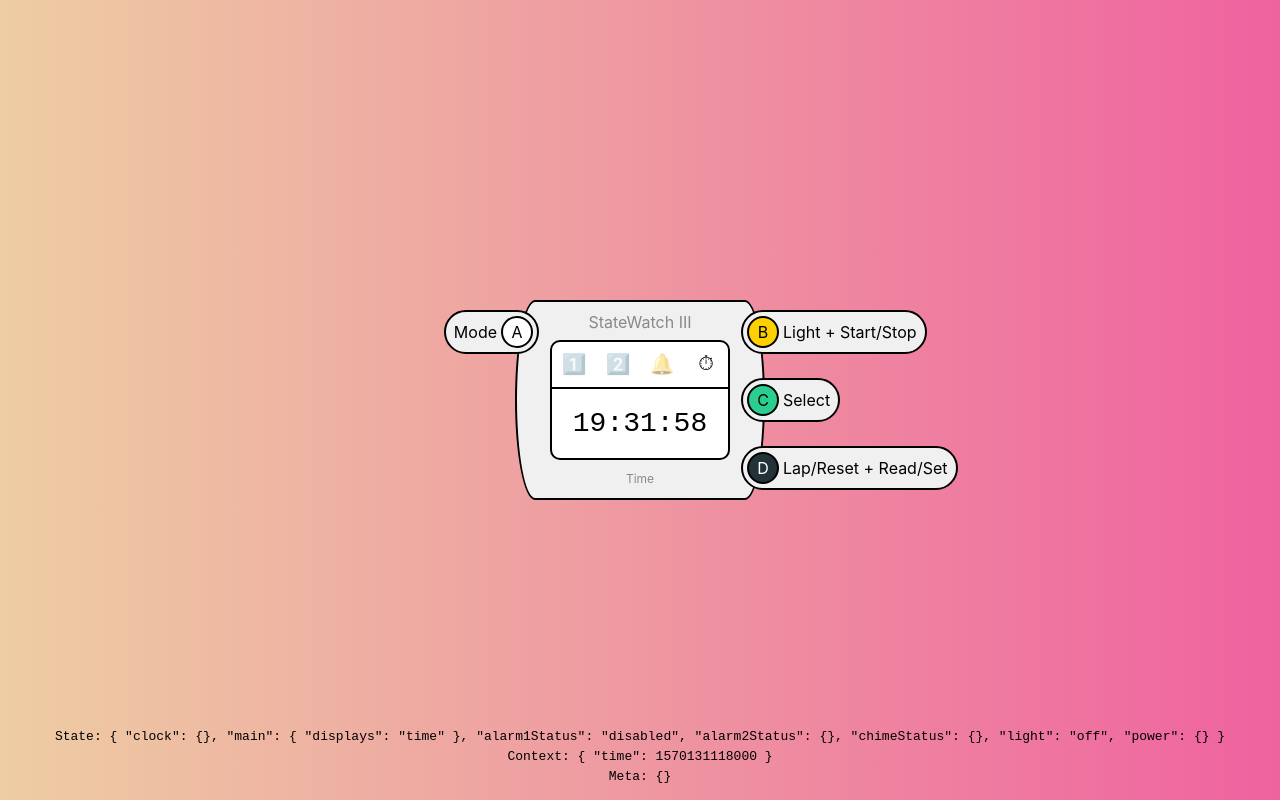
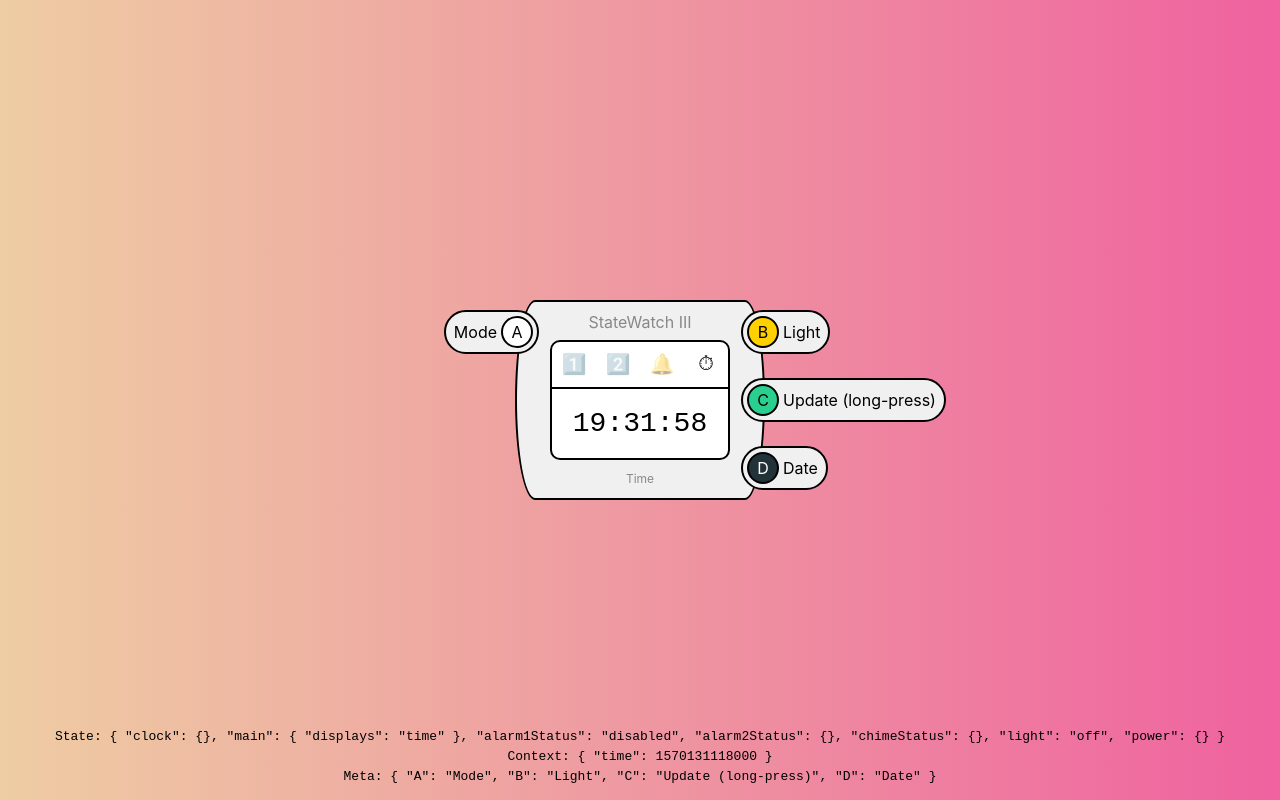
Before and after one commit to doup/statewatch, an Angular app: page / in a window 1280 px wide. Built offline with nearby package versions, Linux system fonts and the light colour scheme.

Commit message:
Save latest changes (???)

```diff
--- a/src/app/app.component.html
+++ b/src/app/app.component.html
@@ -23,7 +23,9 @@
                 </div>
                 <div *ngIf="state.matches('main.displays.alarm2')">00:00</div>
                 <div *ngIf="state.matches('main.displays.chime')">ON/OFF</div>
-                <div *ngIf="state.matches('main.displays.stopwatch')">00:00:00</div>
+                <div *ngIf="state.matches('main.displays.stopwatch.zero')">00:00:00</div>
+                <div *ngIf="state.matches('main.displays.stopwatch.config.run.on')">running</div>
+                <div *ngIf="state.matches('main.displays.stopwatch.config.run.off')">stopped</div>
             </div>
         </div>
         <div class="watch__section">
@@ -36,14 +38,14 @@
             <div *ngIf="state.matches('main.displays.chime')">Chime</div>
             <div *ngIf="state.matches('main.displays.stopwatch')">Stopwatch</div>
         </div>
-        <div class="button" [ngClass]="'button--' + (button.value.toLowerCase())" *ngFor="let button of buttons" (mousedown)="down(button.value)" (mouseup)="up(button.value)">
-            <div class="__label">{{ button.label }}</div>
-            <div class="__button">{{ button.value }}</div>
+        <div class="button" [ngClass]="'button--' + (btn.toLowerCase())" *ngFor="let btn of buttons" (mousedown)="down(btn)" (mouseup)="up(btn)">
+            <div class="__label">{{ meta[btn] }}</div>
+            <div class="__button">{{ btn }}</div>
         </div>
     </div>
 </div>
 <div class="debug">
     <code>State: {{ state.value | json }}</code><br>
     <code>Context: {{ state.context | json }}</code><br>
-    <code>Meta: {{ state.meta | json }}</code>
+    <code>Meta: {{ meta | json }}</code>
 </div>
--- a/src/app/app.component.ts
+++ b/src/app/app.component.ts
@@ -11,6 +11,12 @@ const machine = Machine({
         time: Date.now(),
     },
     type: 'parallel',
+    meta: {
+        A: 'Mode',
+        B: 'Light',
+        C: '',
+        D: '',
+    },
     states: {
         clock: {
             invoke: {
@@ -32,8 +38,12 @@ const machine = Machine({
                             on: {
                                 // TODO: (HISTORY_HACK) this should be just "alarm1", see: https://github.com/davidkpiano/xstate/issues/686
                                 A_DOWN: 'alarm1.lastMode',
+                                C_DOWN: 'wait',
                                 D_DOWN: 'date',
-                                C_DOWN: 'wait',
+                            },
+                            meta: {
+                                C: 'Update (long-press)',
+                                D: 'Date',
                             },
                         },
                         wait: {
@@ -133,6 +143,9 @@ const machine = Machine({
                                 A_DOWN: 'alarm2',
                                 C_DOWN: 'updateAlarm1',
                             },
+                            meta: {
+                                C: 'Change',
+                            },
                         },
                         updateAlarm1: {
                             initial: 'hours',
@@ -181,6 +194,9 @@ const machine = Machine({
                                     on: {
                                         B_DOWN: 'config',
                                     },
+                                    meta: {
+                                        B: 'Start',
+                                    },
                                 },
                                 config: {
                                     type: 'parallel',
@@ -216,11 +232,18 @@ const machine = Machine({
                                                     on: {
                                                         B_DOWN: 'off',
                                                     },
+                                                    meta: {
+                                                        B: 'Stop',
+                                                    },
                                                 },
                                                 off: {
                                                     on: {
                                                         B_DOWN: 'on',
-                                                    }
+                                                    },
+                                                    meta: {
+                                                        B: 'Start',
+                                                        D: 'Reset',
+                                                    },
                                                 },
                                             },
                                         },
@@ -234,6 +257,11 @@ const machine = Machine({
                             },
                             on: {
                                 A_DOWN: 'time',
+                            },
+                            meta: {
+                                B: '',
+                                C: '',
+                                D: '',
                             },
                         },
                     }
@@ -299,7 +327,11 @@ const machine = Machine({
         updateTime: assign({ time: (_, event) => event.value }),
     },
     services: {
-        timeTick$: (context, event) => timeTick$.pipe(map(time => ({ type: 'UPDATE_TIME', value: time }))),
+        timeTick$: (context, event) => {
+            console.log(context, event);
+
+            return timeTick$.pipe(map(time => ({ type: 'UPDATE_TIME', value: time })));
+        },
     }
 });
 
@@ -315,19 +347,26 @@ const state$: Observable<[State<any, any>, EventObject]> = fromEventPattern(
     },
 );
 
+function mergeMeta(meta) {
+    return Object.keys(meta).reduce((acc, key) => {
+        const value = meta[key];
+
+        // Assuming each meta value is an object
+        Object.assign(acc, value);
+
+        return acc;
+    }, {});
+}
+
 @Component({
     selector: 'app-root',
     templateUrl: './app.component.html',
     styleUrls: ['./app.component.scss']
 })
 export class AppComponent implements OnInit {
+    meta: object;
     state: State<any, any>;
-    buttons = [
-        { value: 'A', label: 'Mode' },
-        { value: 'B', label: 'Light + Start/Stop' },
-        { value: 'C', label: 'Select' },
-        { value: 'D', label: 'Lap/Reset + Read/Set' },
-    ];
+    buttons = ['A', 'B', 'C', 'D'];
 
     constructor(
         protected zone: NgZone,
@@ -336,18 +375,17 @@ export class AppComponent implements OnInit {
     ngOnInit() {
         state$.subscribe(([state]) => {
             this.zone.run(() => {
+                this.meta = mergeMeta(state.meta);
                 this.state = state;
             });
         });
     }
 
     down(button: string) {
-        // service.send(['ANY_DOWN', `${button}_DOWN`]);
         service.send(`${button}_DOWN`);
     }
 
     up(button: string) {
-        // service.send(['ANY_UP', `${button}_UP`]);
         service.send(`${button}_UP`);
     }
 }
--- a/src/styles.scss
+++ b/src/styles.scss
@@ -151,7 +151,12 @@ html, body {
     }
 
     .__label {
+        margin: 0 $padding;
         white-space: nowrap;
+
+        &:empty {
+            display: none;
+        }
     }
 
     // BUTTON PRESS ANIMATION
@@ -172,11 +177,6 @@ html, body {
     // LEFT
     &--a {
         right: calc(100% - #{$buttonHeight / 2 + $padding + $border});
-
-        .__label,
-        .__button {
-            margin-left: $padding;
-        }
     }
 
     // RIGHT
@@ -185,11 +185,6 @@ html, body {
     &--d {
         left: calc(100% - #{$buttonHeight / 2 + $padding + $border});
         flex-direction: row-reverse;
-
-        .__label,
-        .__button {
-            margin-right: $padding;
-        }
     }
 
     // TOP
```
